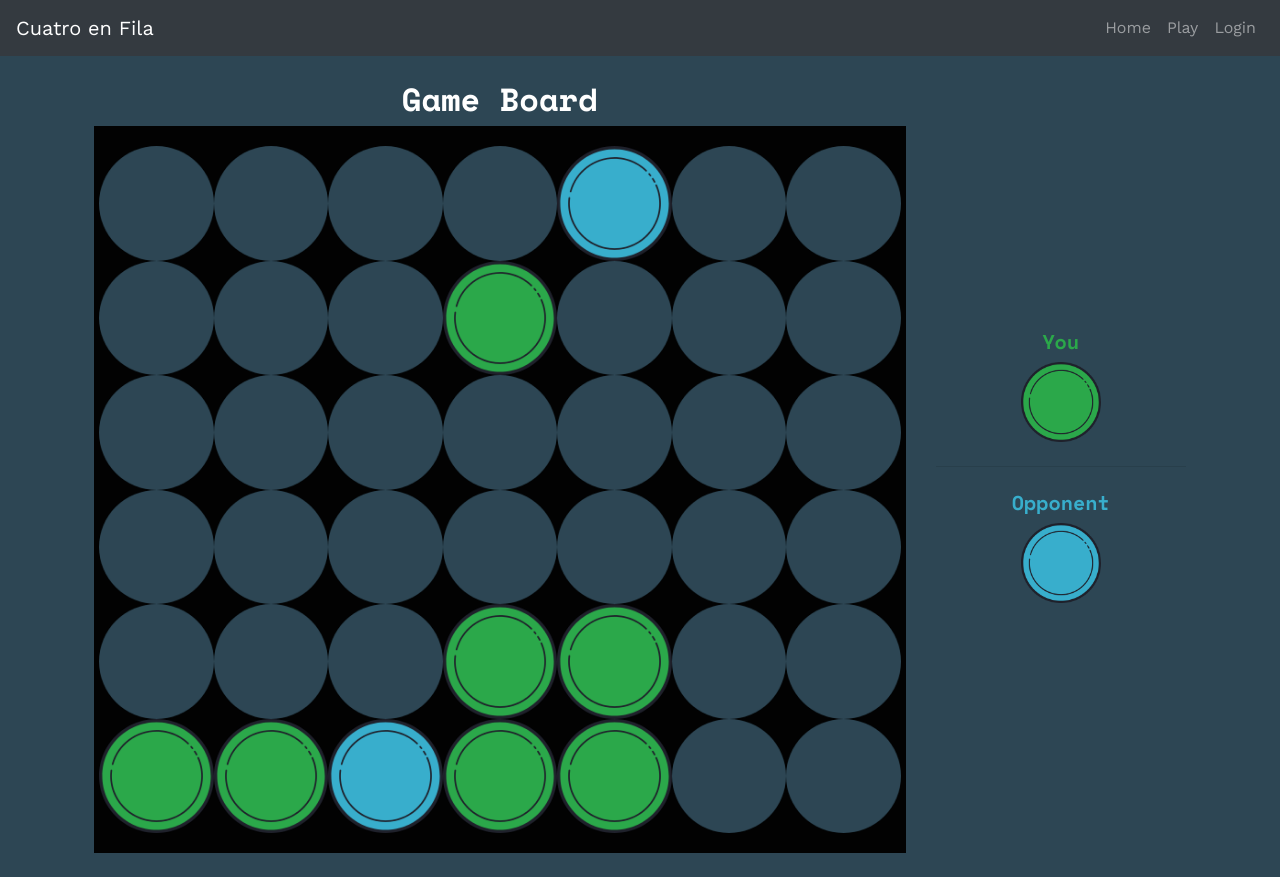
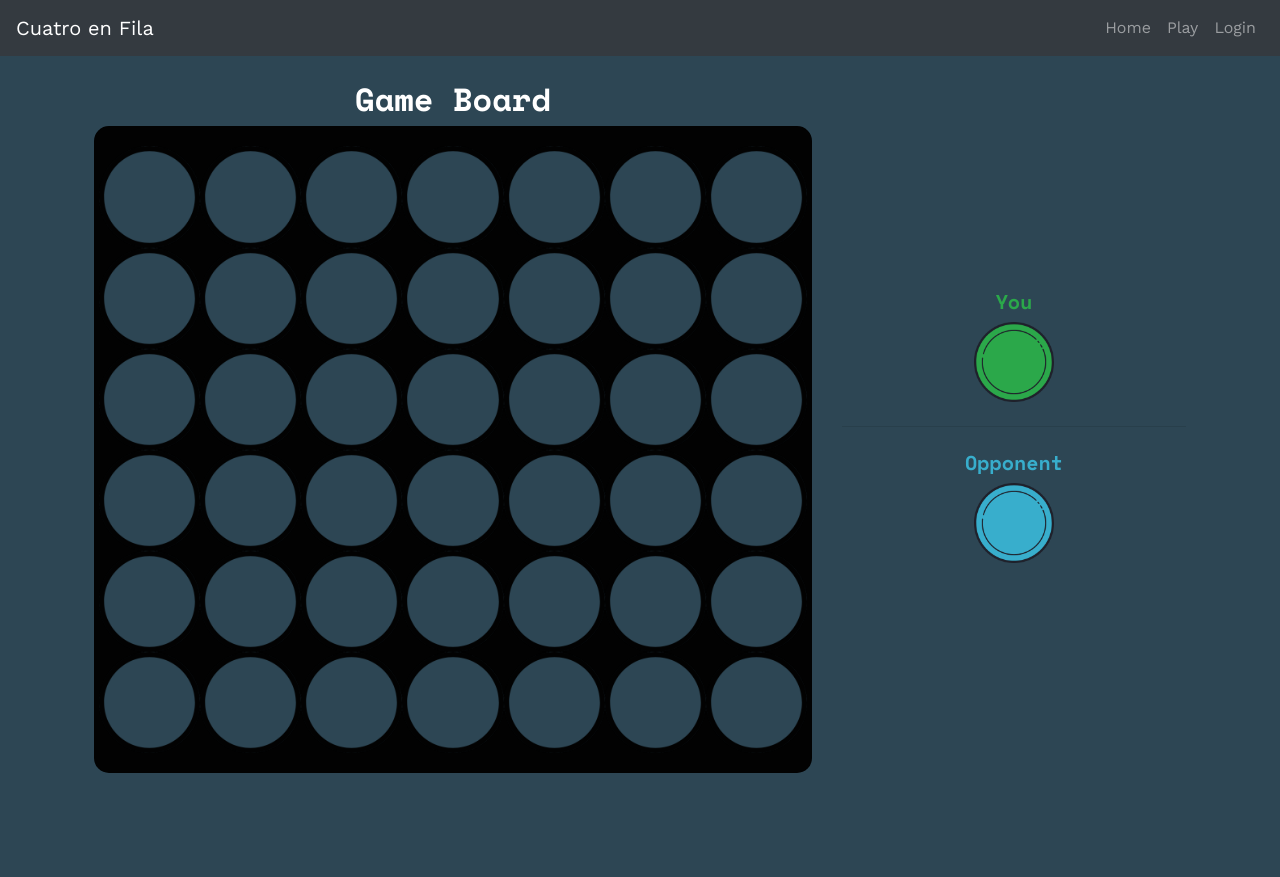
Before and after one commit to lcgaravito/cuatroenfila, a React (Create React App) app in the folder front/: page /game in a window 1280 px wide. After the commit the page ends 800 px from the top, so only its background shows below. Built offline with nearby package versions, Linux system fonts and the light colour scheme.

Commit message:
Game board animations

```diff
--- a/front/src/components/Game.css
+++ b/front/src/components/Game.css
@@ -5,6 +5,10 @@
 }
 
 .game-board {
+    border-radius: 15px 15px 15px 15px;
+    -moz-border-radius: 15px 15px 15px 15px;
+    -webkit-border-radius: 15px 15px 15px 15px;
+    border: 0px solid #020202;
     background-color: #020202;
     padding: 20px;
 }
--- a/front/src/components/Game.jsx
+++ b/front/src/components/Game.jsx
@@ -2,19 +2,32 @@ import React, { useState } from "react";
 import "./Game.css";
 
 const grid = [
-  [0, 0, 0, 0, 2, 0, 0],
-  [0, 0, 0, 1, 0, 0, 0],
   [0, 0, 0, 0, 0, 0, 0],
   [0, 0, 0, 0, 0, 0, 0],
-  [0, 0, 0, 1, 1, 0, 0],
-  [1, 1, 2, 1, 1, 0, 0],
+  [0, 0, 0, 0, 0, 0, 0],
+  [0, 0, 0, 0, 0, 0, 0],
+  [0, 0, 0, 0, 0, 0, 0],
+  [0, 0, 0, 0, 0, 0, 0],
 ];
 
 export default function Game() {
   const [board, setBoard] = useState(grid);
+
+  const sendMotion = (i, j) => {
+    for (let index = board.length - 1; index >= 0; index--) {
+      const element = board[index][j];
+      if (element === 0) {
+        const boardCopy = [...board];
+        boardCopy[index][j] = 1;
+        setBoard(boardCopy);
+        return;
+      }
+    }
+  };
+
   return (
     <div className="row">
-      <div className="col-md-9">
+      <div className="col-md-8">
         <h2 className="text-center">Game Board</h2>
         <div className="game-board">
           <div className="row">
@@ -22,13 +35,22 @@ export default function Game() {
               row.map((value, j) =>
                 value === 0 ? (
                   <img
+                    className="image-token-empty"
                     key={`${i},${j}`}
                     src="token-empty250.png"
                     alt="Token empty"
+                    onMouseOver={(e) =>
+                      (e.currentTarget.src = "token-green250.png")
+                    }
+                    onMouseOut={(e) =>
+                      (e.currentTarget.src = "token-empty250.png")
+                    }
+                    onClick={(e) => sendMotion(i, j)}
                     width={`${100 / row.length}%`}
                   ></img>
                 ) : value === 1 ? (
                   <img
+                    className="image-token-green"
                     key={`${i},${j}`}
                     src="token-green250.png"
                     alt="Token green"
@@ -36,6 +58,7 @@ export default function Game() {
                   ></img>
                 ) : (
                   <img
+                    className="image-token-blue"
                     key={`${i},${j}`}
                     src="token-blue250.png"
                     alt="Token blue"
@@ -47,10 +70,10 @@ export default function Game() {
           </div>
         </div>
       </div>
-      <div className="col-md-3 game-info">
+      <div className="col-md-4 game-info">
         <h5 id="you">You</h5>
         <img src="token-green250.png" alt="Token green" width="80"></img>
-        <hr class="my-4"></hr>
+        <hr className="my-4"></hr>
         <h5 id="opponent">Opponent</h5>
         <img src="token-blue250.png" alt="Token blue" width="80"></img>
       </div>
```
Also changed, not shown: front/public/token-empty250.png.
